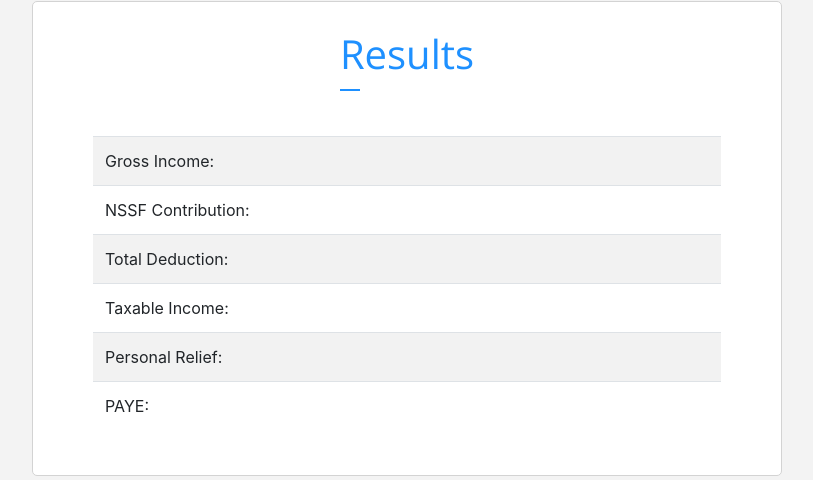
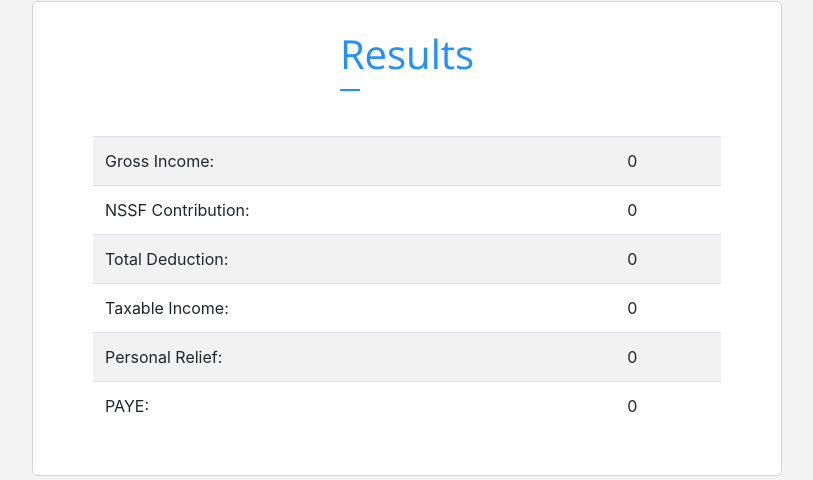
Before and after one commit to goamoth/payecalculator, a React (Create React App) app: page / in a window 1280 px wide. Shown: the part 685-1165 px from the top of the page, without its empty margins (233-1046 px from the left). Built offline with nearby package versions, Linux system fonts and the light colour scheme.

Commit message:
Added formats to Results figures and updated snapshot

```diff
--- a/src/components/Results.js
+++ b/src/components/Results.js
@@ -13,27 +13,27 @@ class Results extends Component {
                   <tbody>
                      <tr>
                         <td> Gross Income: </td>
-                        <td> { this.props.grossPay } </td>
+                        <td> { this.props.grossPay ? (this.props.grossPay).toLocaleString() : 0 } </td>
                      </tr>
                      <tr>
                         <td> NSSF Contribution: </td>
-                        <td> { this.props.nssf } </td>
+                        <td> { this.props.nssf ? (this.props.nssf).toLocaleString() : 0 } </td>
                      </tr>
                      <tr>
                         <td> Total Deduction: </td>
-                        <td> { this.props.totalDeductions } </td>
+                        <td> { this.props.totalDeductions ? (this.props.totalDeductions).toLocaleString() : 0 } </td>
                      </tr>
                      <tr>
                         <td> Taxable Income: </td>
-                        <td> { this.props.taxablePay } </td>
+                        <td> { this.props.taxablePay ? (this.props.taxablePay).toLocaleString() : 0 } </td>
                      </tr>
                      <tr>
                         <td> Personal Relief: </td>
-                        <td> { this.props.relief } </td>
+                        <td> { this.props.relief ? (this.props.relief).toLocaleString() : 0 } </td>
                      </tr>
                      <tr>
                         <td> PAYE: </td>
-                        <td> { this.props.paye } </td>
+                        <td> { this.props.paye ? (this.props.paye).toLocaleString() : 0 } </td>
                      </tr>
                   </tbody>
                </table>
```
Also changed, not shown: 1 other file (tests, documents, lock files or other folders).
